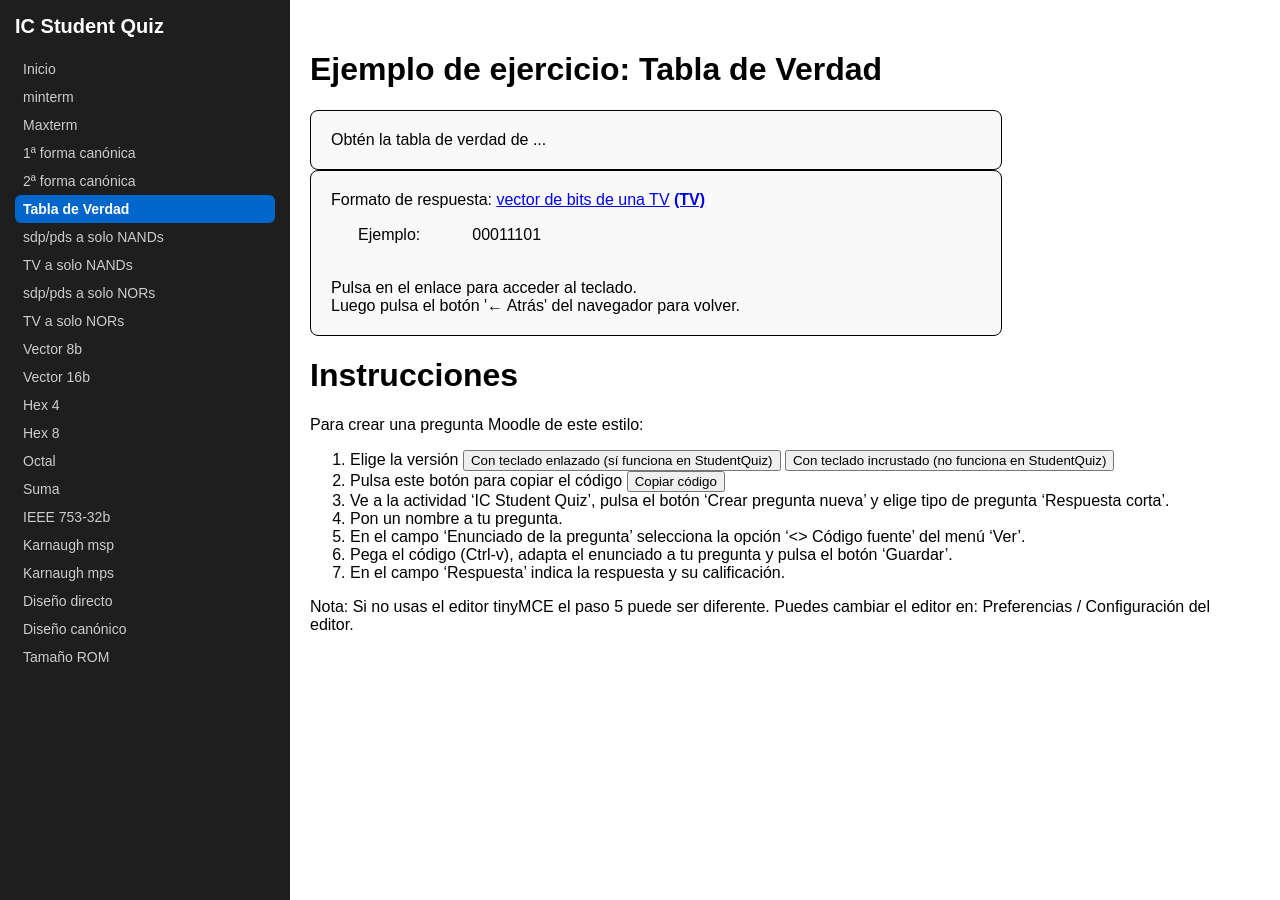
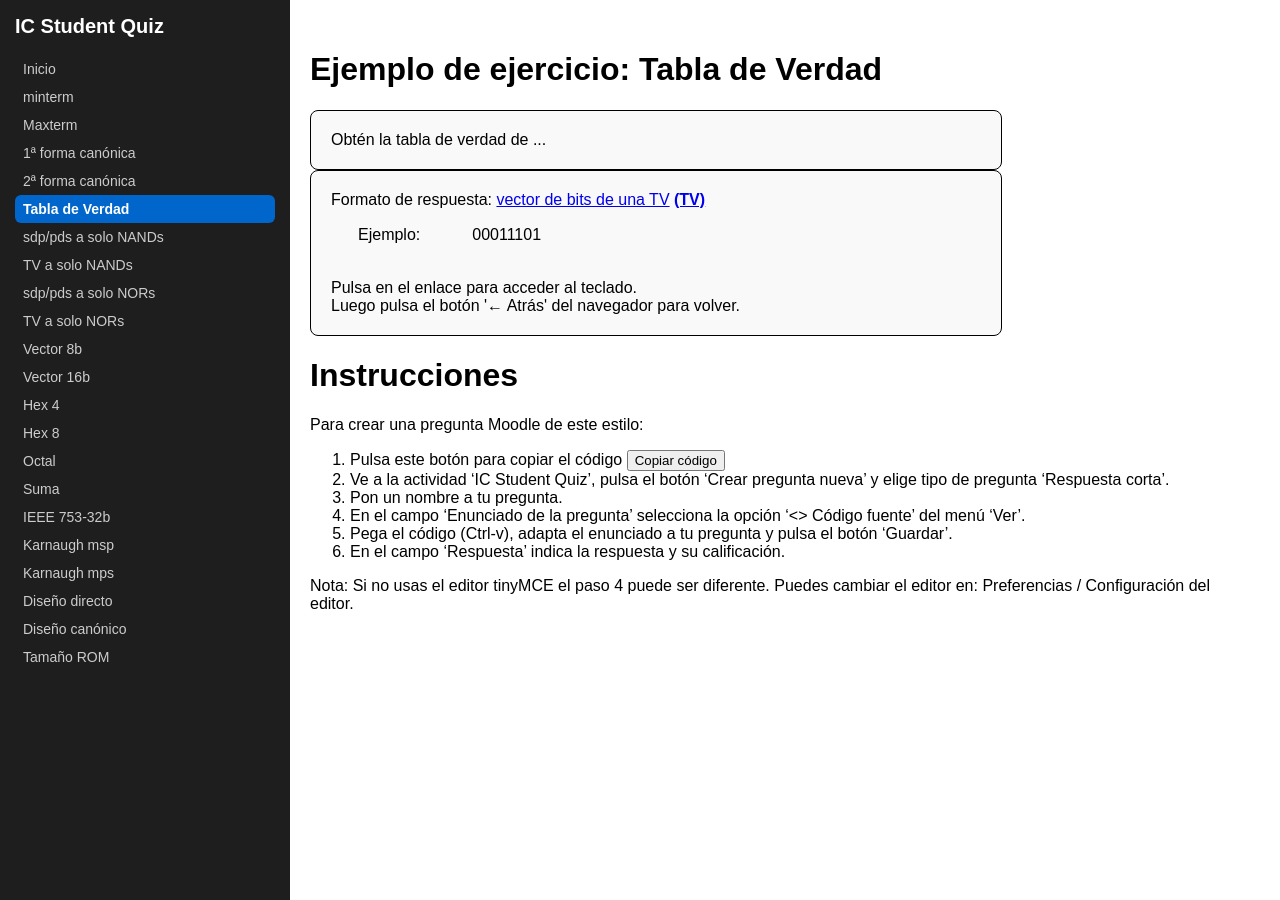
Before and after one commit to mglfcn/ic-student-quiz, a Jekyll site: the page built from tabla-verdad.md, in a window 1280 px wide. Built offline with Jekyll 4.4.1, drawn with Linux system fonts in a browser that asks for light colours.

Commit message:
Revise Moodle question instructions and alerts
Updated instructions for creating Moodle questions and modified alert messages in the copy code function.

```diff
--- a/tabla-verdad.md
+++ b/tabla-verdad.md
@@ -51,15 +51,15 @@
 # Instrucciones
 
 Para crear una pregunta Moodle de este estilo:
-1. Elige la versión <button onclick="mostrar_div1()">Con teclado enlazado (sí funciona en StudentQuiz)</button>   <button onclick="mostrar_div2()">Con teclado incrustado (no funciona en StudentQuiz)</button>
-2. Pulsa este botón para copiar el código <button onclick="copiar_codigo()">Copiar código</button>
-3. Ve a la actividad 'IC Student Quiz', pulsa el botón 'Crear pregunta nueva' y elige tipo de pregunta 'Respuesta corta'.
-4. Pon un nombre a tu pregunta.
-5. En el campo 'Enunciado de la pregunta' selecciona la opción '<> Código fuente' del menú 'Ver'.
-6. Pega el código (Ctrl-v), adapta el enunciado a tu pregunta y pulsa el botón 'Guardar'.
-7. En el campo 'Respuesta' indica la respuesta y su calificación.
+<!-- 1. Elige la versión <button onclick="mostrar_div1()">Con teclado enlazado (sí funciona en StudentQuiz)</button>   <button onclick="mostrar_div2()">Con teclado incrustado (no funciona en StudentQuiz)</button> -->
+1. Pulsa este botón para copiar el código <button onclick="copiar_codigo()">Copiar código</button>
+2. Ve a la actividad 'IC Student Quiz', pulsa el botón 'Crear pregunta nueva' y elige tipo de pregunta 'Respuesta corta'.
+3. Pon un nombre a tu pregunta.
+4. En el campo 'Enunciado de la pregunta' selecciona la opción '<> Código fuente' del menú 'Ver'.
+5. Pega el código (Ctrl-v), adapta el enunciado a tu pregunta y pulsa el botón 'Guardar'.
+6. En el campo 'Respuesta' indica la respuesta y su calificación.
 
-Nota: Si no usas el editor tinyMCE el paso 5 puede ser diferente. Puedes cambiar el editor en: Preferencias / Configuración del editor.
+Nota: Si no usas el editor tinyMCE el paso 4 puede ser diferente. Puedes cambiar el editor en: Preferencias / Configuración del editor.
 
 <textarea id="codigo_div1" style="display:none;">
 {{ macro_enunciado }}
@@ -76,7 +76,7 @@
  if (version_div==1){
   const texto = document.getElementById("codigo_div1").value;
   navigator.clipboard.writeText(texto);
-  alert("Copiado código con teclado enlazado (sí funciona en StudentQuiz)");
+  alert("Copiado código con teclado enlazado");
  }else {
   const texto = document.getElementById("codigo_div2").value;
   navigator.clipboard.writeText(texto);
```
